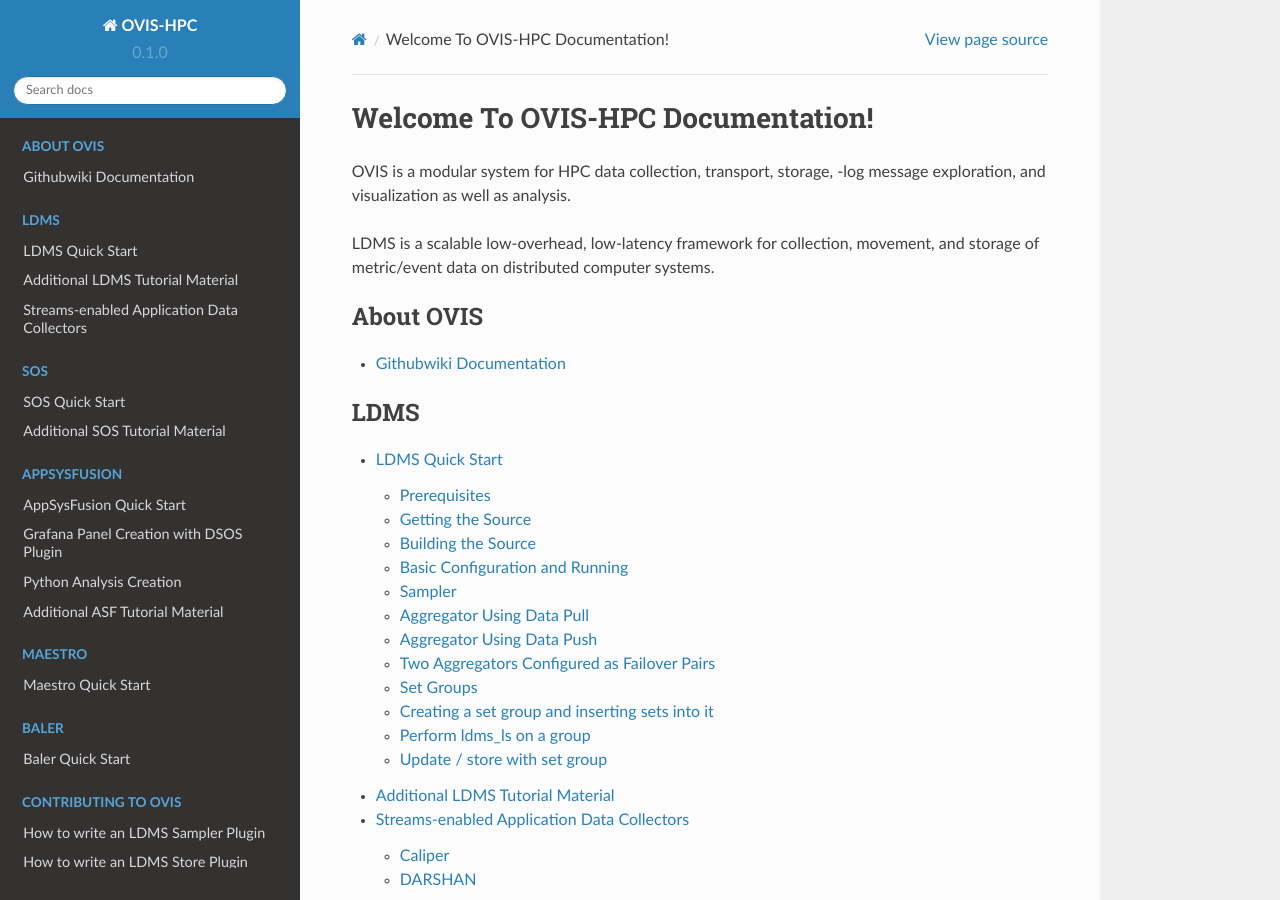
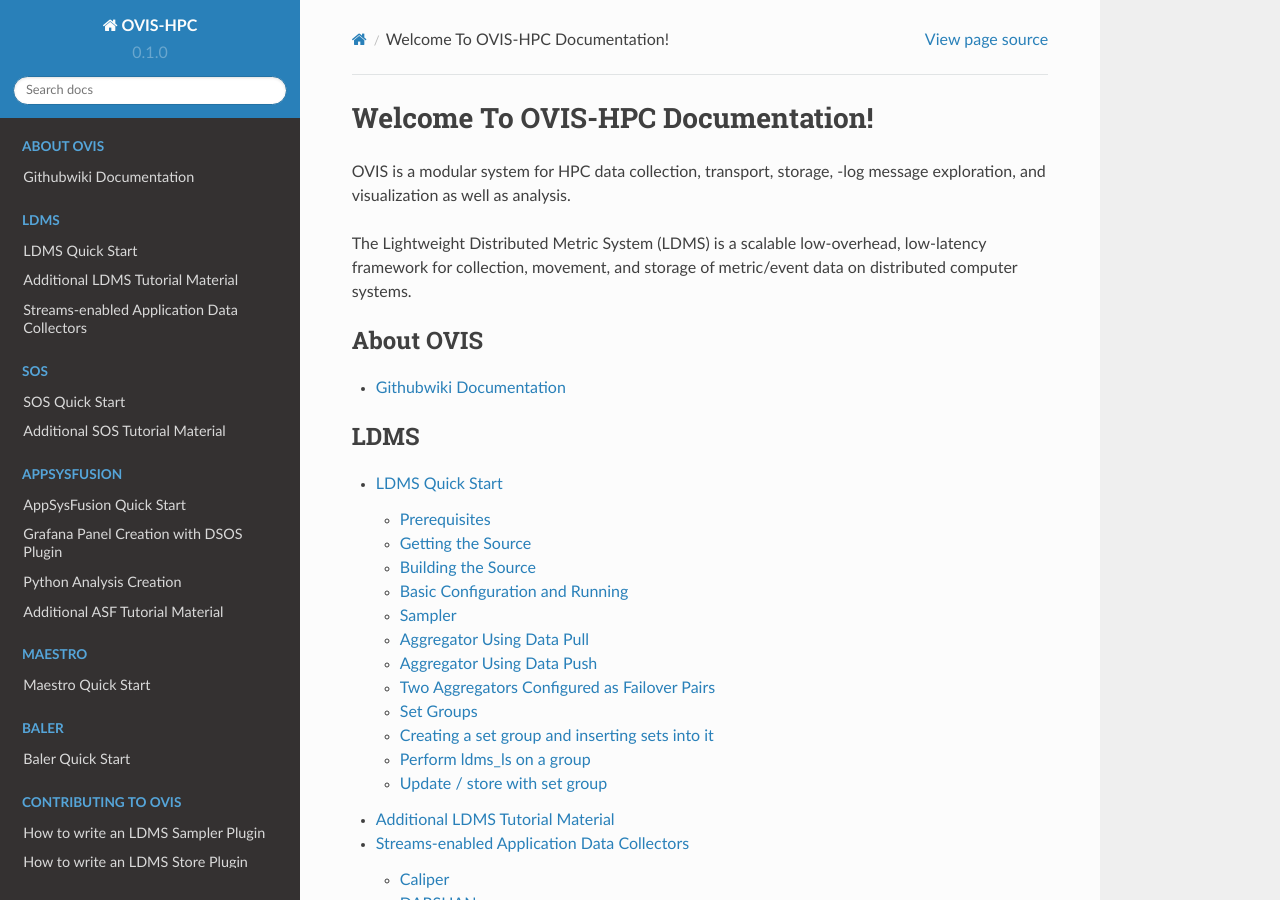
Before and after one commit to ovis-hpc/readthedocs, a Sphinx documentation site: the page built from docs/source/index.rst, in a window 1280 px wide and 900 px high. Built offline with Sphinx 7.4.7 and the Read the Docs theme 2.0.0, drawn with Linux system fonts in a browser that asks for light colours; pages that are not in the unit, such as notebooks, are missing from menus.

Commit message:
Update index.rst

```diff
--- a/docs/source/index.rst
+++ b/docs/source/index.rst
@@ -13,7 +13,7 @@
 
 OVIS is a modular system for HPC data collection, transport, storage, -log message exploration, and visualization as well as analysis.
 
-LDMS is a scalable low-overhead, low-latency framework for collection, movement, and storage of metric/event data on distributed computer systems.
+The Lightweight Distributed Metric System (LDMS) is a scalable low-overhead, low-latency framework for collection, movement, and storage of metric/event data on distributed computer systems.
 
 .. toctree::
    :maxdepth: 2
```
